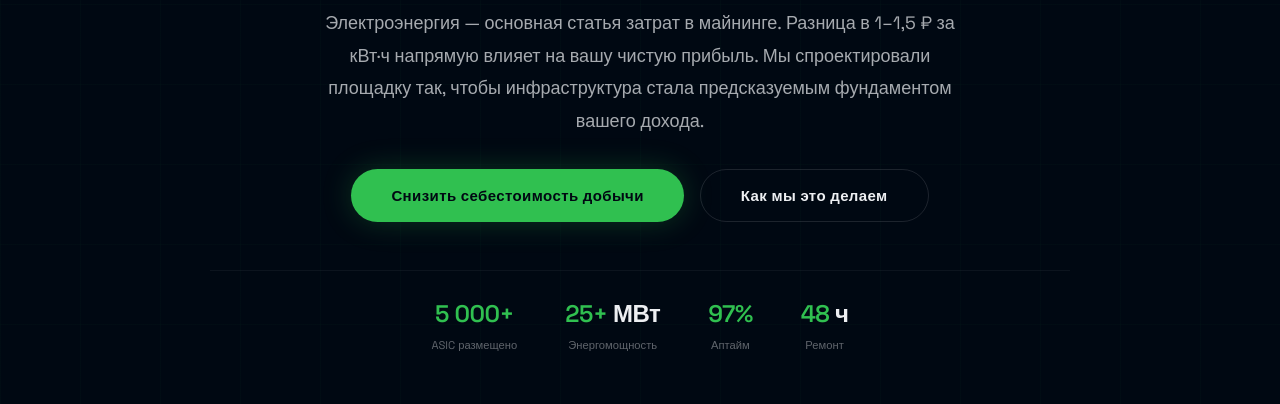
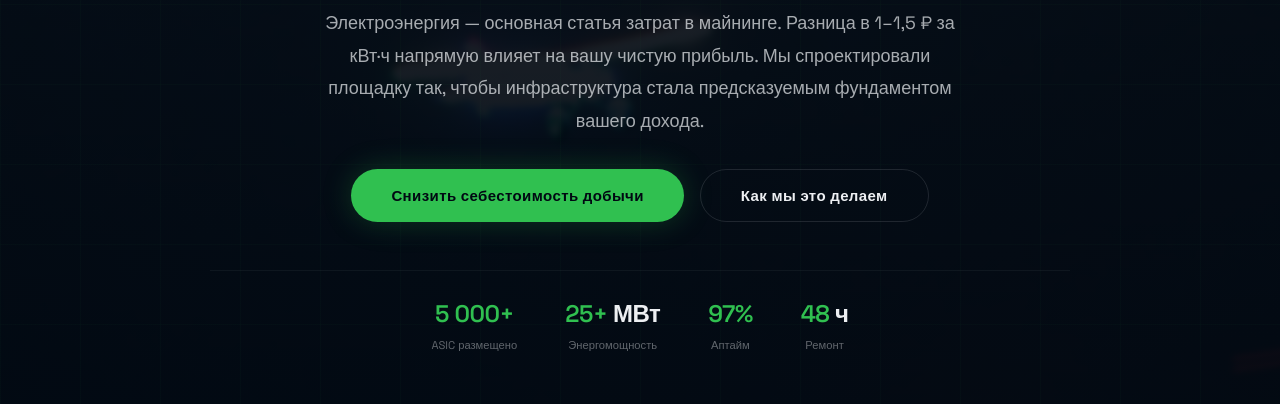
Before and after one commit to nesterov0109-spy/novy-hosting, a website: page index.html in a window 1280 px wide. Shown: the part 396-800 px from the top of the page. Drawn offline with Linux system fonts and the light colour scheme.

Commit message:
v7.13: ASIC-майнер на фон hero с размытием

```diff
--- a/css/style.css
+++ b/css/style.css
@@ -101,6 +101,8 @@ ul,ol{list-style:none}
 /* ============= HERO SPLIT ============= */
 .hero{min-height:100vh;display:flex;align-items:center;position:relative;overflow:hidden;padding-top:var(--header-h);background:var(--bg-deep)}
 .hero-bg{position:absolute;inset:0;z-index:0}
+.hero-image{position:absolute;inset:0;background:url('../images/asic-bg.jpg') center center/cover no-repeat;filter:blur(3px) brightness(.35);transform:scale(1.05)}
+.hero-overlay{position:absolute;inset:0;background:linear-gradient(180deg,rgba(0,8,18,.6) 0%,rgba(0,8,18,.85) 100%)}
 .hero-grid{position:absolute;inset:0;background-image:linear-gradient(rgba(48,192,80,.025) 1px,transparent 1px),linear-gradient(90deg,rgba(48,192,80,.025) 1px,transparent 1px);background-size:80px 80px}
 .hero-glow{position:absolute;top:-25%;right:-10%;width:600px;height:600px;background:radial-gradient(circle,rgba(48,192,80,.06) 0%,transparent 60%);border-radius:50%;pointer-events:none}
 .hero-content{position:relative;z-index:1;display:grid;grid-template-columns:1fr 1fr;gap:var(--space-3xl);align-items:center}
--- a/index.html
+++ b/index.html
@@ -53,6 +53,8 @@
 <!-- ============ HERO ============ -->
 <section class="hero" style="text-align:center">
   <div class="hero-bg">
+    <div class="hero-image"></div>
+    <div class="hero-overlay"></div>
     <div class="hero-grid"></div>
     <div class="hero-glow"></div>
   </div>
```
Also changed, not shown: images/asic-bg.jpg (added).
